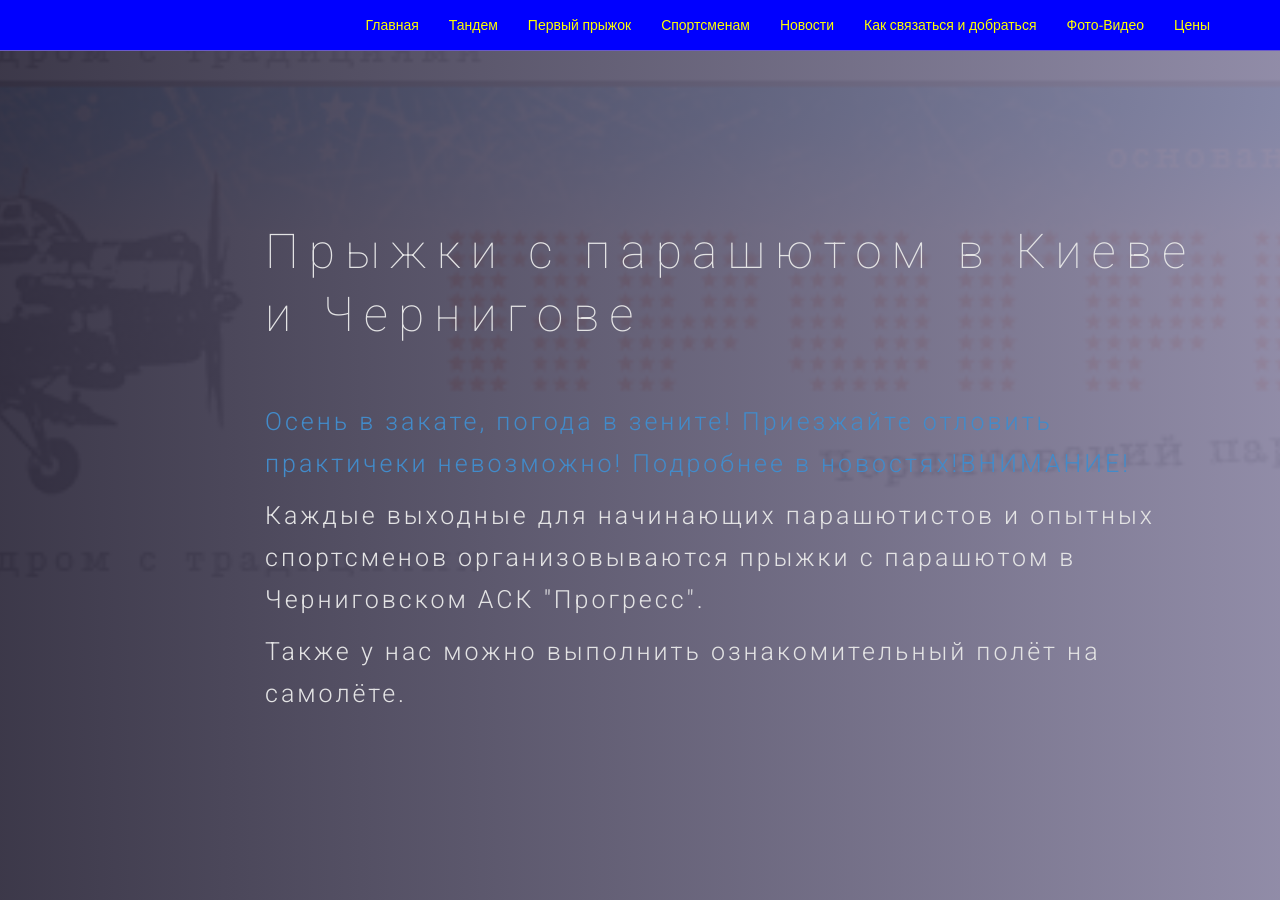
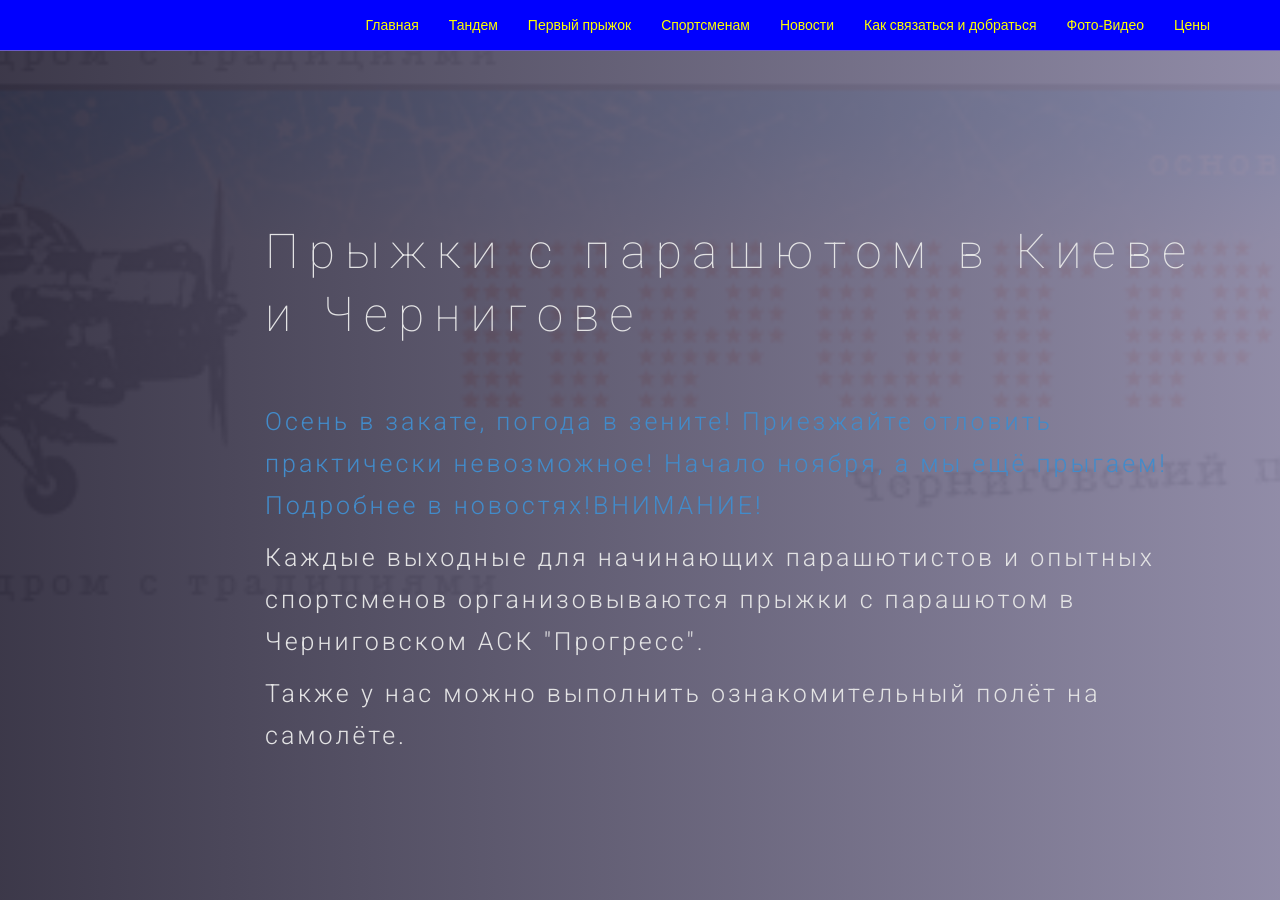
Before and after one commit to joej0e/progres.org.ua, a Jekyll site: the page built from index.html, in a window 1280 px wide and 900 px high. Built offline with Jekyll 4.4.1, drawn with Linux system fonts in a browser that asks for light colours; nearby versions of some CDN libraries; some web fonts are replaced.

Commit message:
Fixed 201-11-03 message

```diff
--- a/Gemfile
+++ /dev/null
@@ -1,3 +0,0 @@
-source "https://rubygems.org"
-gemspec
-gem 'jemoji'
--- a/index.html
+++ b/index.html
@@ -11,7 +11,7 @@ permalink: /
       <div class="col-md-10 col-md-offset-2">
         <div class="block">
           <h1 class="animated fadeInUp">Прыжки с парашютом в Киеве и Чернигове</h1>
-          <p class="animated fadeInUp"><a href="{% post_url 2018-10-30-announce-nov-02 %}">Осень в закате, погода в зените! Приезжайте отловить практичеки невозможно! Подробнее в новостях!<span style="text-transform: uppercase">Внимание!</span></a></p>
+          <p class="animated fadeInUp"><a href="{% post_url 2018-10-30-announce-nov-02 %}">Осень в закате, погода в зените! Приезжайте отловить практически невозможное! Начало ноября, а мы ещё прыгаем! Подробнее в новостях!<span style="text-transform: uppercase">Внимание!</span></a></p>
           <p class="animated fadeInUp">Каждые выходные для начинающих парашютистов и опытных спортсменов организовываются прыжки с парашютом в Черниговском АСК "Прогресс".</p>
           <p class="animated fadeInUp">Также у нас можно выполнить ознакомительный полёт на самолёте.</p>
         </div>
```
